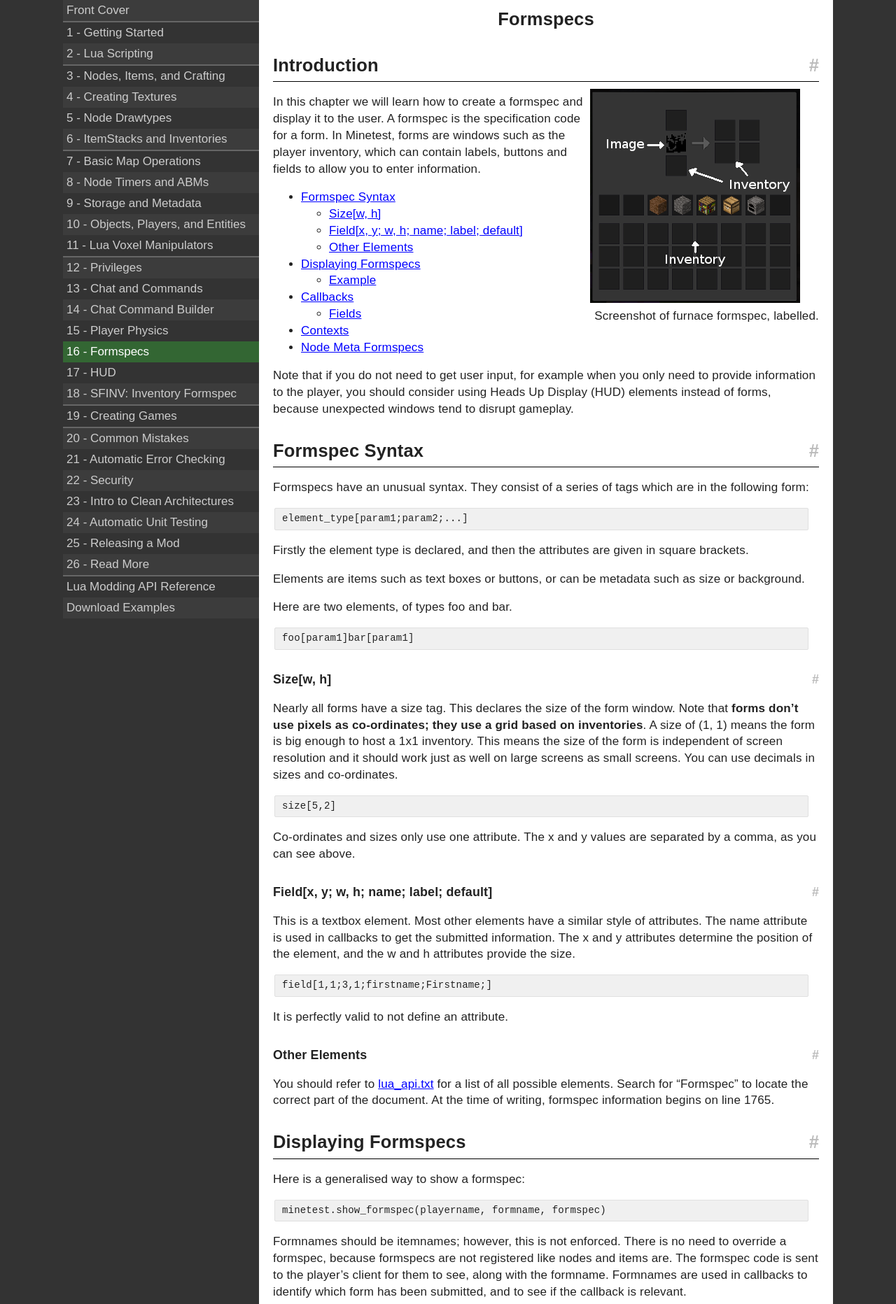
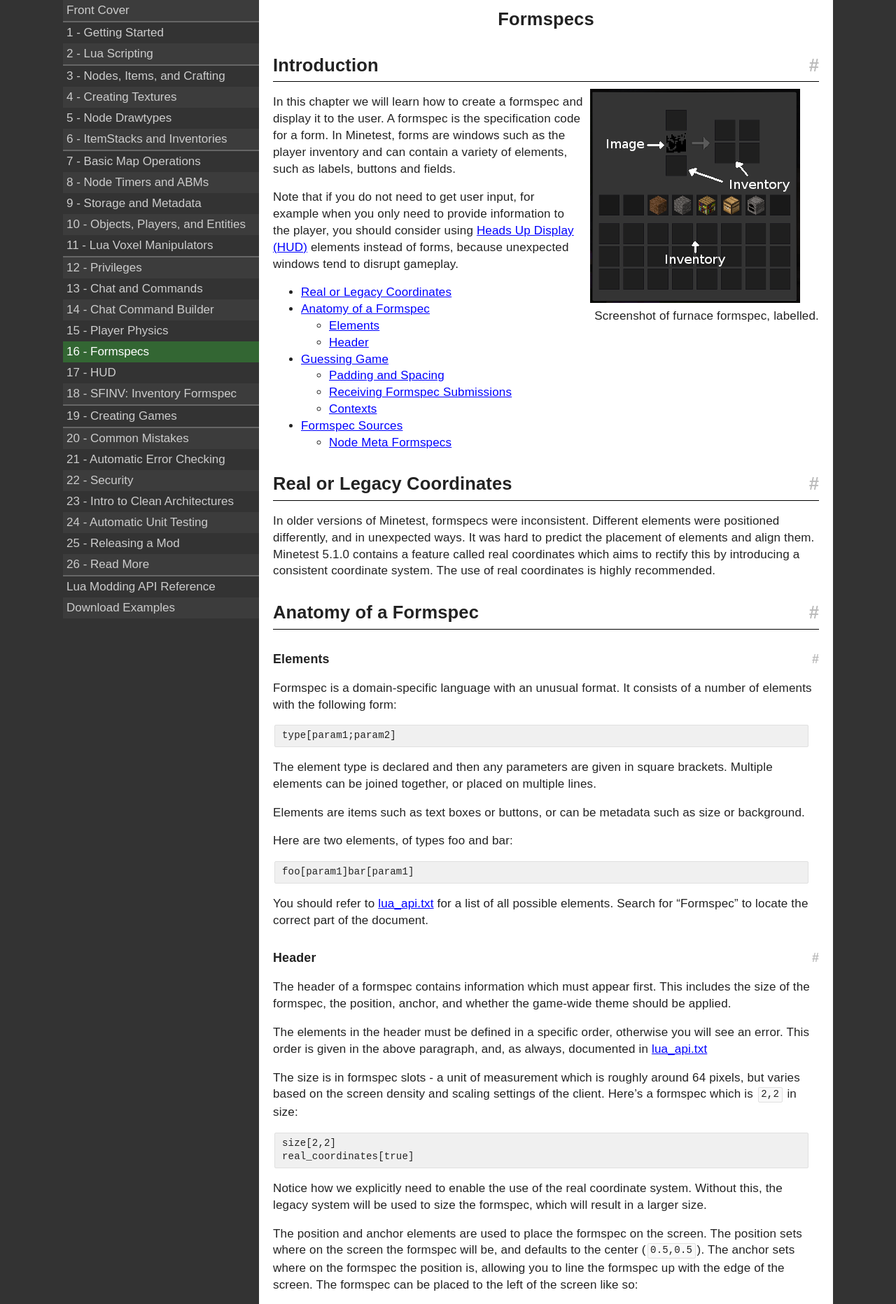
Before and after one commit to rubenwardy/minetest_modding_book, a Jekyll site: the page built from _en/players/formspecs.md, in a window 1280 px wide. Shown: the top 1864 px of the page at 70% size. Built offline with Jekyll 4.4.1, drawn with Linux system fonts in a browser that asks for light colours; nearby versions of some CDN libraries; some of the changed text lies outside the part shown.

Commit message:
Formspecs: Rewrite chapter

````diff
--- a/_en/players/formspecs.md
+++ b/_en/players/formspecs.md
@@ -24,250 +24,290 @@
 
 In this chapter we will learn how to create a formspec and display it to the user.
 A formspec is the specification code for a form.
-In Minetest, forms are windows such as the player inventory, which can contain labels,
-buttons and fields to allow you to enter information.
-
-- [Formspec Syntax](#formspec-syntax)
-  - [Size[w, h]](#sizew-h)
-  - [Field[x, y; w, h; name; label; default]](#fieldx-y-w-h-name-label-default)
-  - [Other Elements](#other-elements)
-- [Displaying Formspecs](#displaying-formspecs)
-  - [Example](#example)
-- [Callbacks](#callbacks)
-  - [Fields](#fields)
-- [Contexts](#contexts)
-- [Node Meta Formspecs](#node-meta-formspecs)
+In Minetest, forms are windows such as the player inventory and can contain a
+variety of elements, such as labels, buttons and fields.
 
 Note that if you do not need to get user input, for example when you only need
-to provide information to the player, you should consider using Heads Up Display
-(HUD) elements instead of forms, because unexpected windows tend to disrupt gameplay.
+to provide information to the player, you should consider using
+[Heads Up Display (HUD)](hud.html) elements instead of forms, because
+unexpected windows tend to disrupt gameplay.
 
-## Formspec Syntax
+- [Real or Legacy Coordinates](#real-or-legacy-coordinates)
+- [Anatomy of a Formspec](#anatomy-of-a-formspec)
+  - [Elements](#elements)
+  - [Header](#header)
+- [Guessing Game](#guessing-game)
+  - [Padding and Spacing](#padding-and-spacing)
+  - [Receiving Formspec Submissions](#receiving-formspec-submissions)
+  - [Contexts](#contexts)
+- [Formspec Sources](#formspec-sources)
+  - [Node Meta Formspecs](#node-meta-formspecs)
 
-Formspecs have an unusual syntax.
-They consist of a series of tags which are in the following form:
 
-    element_type[param1;param2;...]
+## Real or Legacy Coordinates
 
-Firstly the element type is declared, and then the attributes are given
-in square brackets.
+In older versions of Minetest, formspecs were inconsistent. Different elements
+were positioned differently, and in unexpected ways. It was hard to predict the
+placement of elements and align them. Minetest 5.1.0 contains a feature
+called real coordinates which aims to rectify this by introducing a consistent
+coordinate system. The use of real coordinates is highly recommended.
+
+
+## Anatomy of a Formspec
+
+### Elements
+
+Formspec is a domain-specific language with an unusual format.
+It consists of a number of elements with the following form:
+
+    type[param1;param2]
+
+The element type is declared and then any parameters are given
+in square brackets. Multiple elements can be joined together, or placed
+on multiple lines.
 
 Elements are items such as text boxes or buttons, or can be metadata such
 as size or background.
 
-Here are two elements, of types foo and bar.
+Here are two elements, of types foo and bar:
 
     foo[param1]bar[param1]
 
-### Size[w, h]
-
-Nearly all forms have a size tag. This declares the size of the form window. Note that
-**forms don't use pixels as co-ordinates; they use a grid based on inventories**.
-A size of (1, 1) means the form is big enough to host a 1x1 inventory.
-This means the size of the form is independent of screen resolution and it should work
-just as well on large screens as small screens.
-You can use decimals in sizes and co-ordinates.
-
-    size[5,2]
-
-Co-ordinates and sizes only use one attribute.
-The x and y values are separated by a comma, as you can see above.
-
-### Field[x, y; w, h; name; label; default]
-
-This is a textbox element. Most other elements have a similar style of attributes.
-The name attribute is used in callbacks to get the submitted information.
-The x and y attributes determine the position of the element, and
-the w and h attributes provide the size.
-
-    field[1,1;3,1;firstname;Firstname;]
-
-It is perfectly valid to not define an attribute.
-
-### Other Elements
-
 You should refer to [lua_api.txt](https://github.com/minetest/minetest/blob/master/doc/lua_api.txt#L1019)
 for a list of all possible elements. Search for "Formspec" to locate the correct part of the document.
-At the time of writing, formspec information begins on line 1765.
 
-## Displaying Formspecs
 
-Here is a generalised way to show a formspec:
+### Header
 
-    minetest.show_formspec(playername, formname, formspec)
+The header of a formspec contains information which must appear first. This
+includes the size of the formspec, the position, anchor, and whether the
+game-wide theme should be applied.
 
-Formnames should be itemnames; however, this is not enforced.
-There is no need to override a formspec, because formspecs are not registered like
-nodes and items are. The formspec code is sent to the player's client for them
-to see, along with the formname.
-Formnames are used in callbacks to identify which form has been submitted,
-and to see if the callback is relevant.
+The elements in the header must be defined in a specific order, otherwise you
+will see an error. This order is given in the above paragraph, and, as always,
+documented in [lua_api.txt](../../lua_api.html#sizewhfixed_size)
 
-### Example
+The size is in formspec slots - a unit of measurement which is roughly
+around 64 pixels, but varies based on the screen density and scaling
+settings of the client. Here's a formspec which is `2,2` in size:
 
-This example shows a formspec to a player when they use the /formspec command.
+    size[2,2]
+    real_coordinates[true]
+
+Notice how we explicitly need to enable the use of the real coordinate system.
+Without this, the legacy system will be used to size the formspec, which will
+result in a larger size.
+
+The position and anchor elements are used to place the formspec on the screen.
+The position sets where on the screen the formspec will be, and defaults to
+the center (`0.5,0.5`). The anchor sets where on the formspec the position is,
+allowing you to line the formspec up with the edge of the screen. The formspec
+can be placed to the left of the screen like so:
+
+    size[2,2]
+    real_coordinates[true]
+    position[0,0.5]
+    anchor[0,0.5]
+
+
+## Guessing Game
 
 <figure class="right_image">
-    <img src="{{ page.root }}//static/formspec_name.png" alt="Name Formspec">
+    <img src="{{ page.root }}/static/formspec_guessing.png" alt="Guessing Formspec">
     <figcaption>
-        The formspec generated by<br />
-        the example's code
+        The guessing game formspec.
     </figcaption>
 </figure>
 
+The best way to learn is to make something, so let's make a guessing game.
+The principle is simple: the mod decides on a number, then the player makes
+guesses on the number. The mod then says if the guess is higher or lower then
+the actual number.
+
+First, let's make a function to create the formspec code. It's good practice to
+do this, as it makes it easier to reuse elsewhere.
+
+<div style="clear: both;"></div>
+
 ```lua
--- Show form when the /formspec command is used.
-minetest.register_chatcommand("formspec", {
-    func = function(name, param)
-        minetest.show_formspec(name, "mymod:form",
-                "size[4,3]" ..
-                "label[0,0;Hello, " .. name .. "]" ..
-                "field[1,1.5;3,1;name;Name;]" ..
-                "button_exit[1,2;2,1;exit;Save]")
-    end
+guessing = {}
+
+function guessing.get_formspec(name)
+    -- TODO: display whether the last guess was higher or lower
+    local text = "I'm thinking of a number... Make a guess!"
+
+    local formspec = {
+        "size[6,3.476]",
+        "real_coordinates[true]",
+        "label[0.375,0.5;", minetest.formspec_escape(text), "]",
+        "field[0.375,1.25;5.25,0.8;number;Number;]",
+        "button[1.5,2.3;3,0.8;guess;Guess]"
+    }
+
+    -- table.concat is faster than string concatenation - `..`
+    return table.concat(formspec, "")
+end
+```
+
+In the above code, we place a field, a label, and a button. A field allows text
+entry, and a button is used to submit the form. You'll notice that the elements
+are positioned carefully in order to add padding and spacing, this will be explained
+later.
+
+Next, we want to allow the player to show the formspec. The main way to do this
+is using `show_formspec`:
+
+```lua
+function guessing.show_to(name)
+    minetest.show_formspec(name, "guessing:game", guessing.get_formspec(name))
+end
+
+minetest.register_chatcommand("game", {
+    func = function(name)
+        guessing.show_to(name)
+    end,
 })
 ```
 
-Note: the .. is used to join two strings together. The following two lines are equivalent:
+The show_formspec function accepts a player name, the formspec name, and the
+formspec itself. The formspec name should be a valid itemname, ie: in the format
+`modname:itemname`.
+
+
+### Padding and Spacing
+
+<figure class="right_image">
+    <img src="{{ page.root }}/static/formspec_padding_spacing.png" alt="Padding and spacing">
+    <figcaption>
+        The guessing game formspec.
+    </figcaption>
+</figure>
+
+Padding is the gap between the edge of the formspec and its contents, or between unrelated
+elements, shown in red. Spacing is the gap between related elements, shown in blue.
+
+It is fairly standard to have a padding of `0.375` and a spacing of `0.25`.
+
+<div style="clear: both;"></div>
+
+
+### Receiving Formspec Submissions
+
+When `show_formspec` is called, the formspec is sent to the client to be displayed.
+For formspecs to be useful, information needs to be returned from the client to server.
+The method for this is called formspec field submission, and is received using
+the callback.
 
 ```lua
-"foobar"
-"foo" .. "bar"
-```
-
-## Callbacks
-
-It's possible to expand the previous example with a callback:
-
-```lua
--- Show form when the /formspec command is used.
-minetest.register_chatcommand("formspec", {
-    func = function(name, param)
-        minetest.show_formspec(name, "mymod:form",
-                "size[4,3]" ..
-                "label[0,0;Hello, " .. name .. "]" ..
-                "field[1,1.5;3,1;name;Name;]" ..
-                "button_exit[1,2;2,1;exit;Save]")
-    end
-})
-
--- Register callback
-minetest.register_on_player_receive_fields(function(player,
-        formname, fields)
-    if formname ~= "mymod:form" then
-        -- Formname is not mymod:form,
-        -- exit callback.
-        return false
+minetest.register_on_player_receive_fields(function(player, formname, fields)
+    if formname ~= "guessing:game" then
+        return
     end
 
-    -- Send message to player.
-    minetest.chat_send_player(player:get_player_name(),
-            "You said: " .. fields.name .. "!")
-
-    -- Return true to stop other callbacks from
-    -- receiving this submission.
-    return true
+    if fields.guess then
+        local pname = player:get_player_name()
+        minetest.chat_send_all(pname .. " guessed " .. fields.number)
+    end
 end)
 ```
 
 The function given in minetest.register_on_player_receive_fields is called
-every time a user submits a form. Most callbacks will check the formname given
+every time a user submits a form. Most callbacks will need to check the formname given
 to the function, and exit if it is not the right form; however, some callbacks
-may need to work on multiple forms, or all forms - it depends on what you
+may need to work on multiple forms, or on all forms - it depends on what you
 want to do.
+
+The `fields` parameter to the function is a table, indexed by strings, of the values
+submitted by the user. Named elements will appear in the field under their own
+name, but only if they are relevent for the event that caused the submission.
+For example, a button element will only appear in fields if that particular button
+was pressed.
 
 {% include notice.html notice=page.submit_vuln %}
 
-### Fields
+So, now the formspec is sent to the client and the client sends information back.
+The next step is to somehow generate and remember the target value, and to update
+the formspec based on guesses. The way to do this is using a concept called
+"contexts".
 
-The `fields` parameter to the function is a table, index by string, of the values
-submitted by the user. You can access values in the table via fields.name,
-where 'name' is the name of the element.
 
-As well as retrieving the values of each element, you can also get which button
-was clicked. In this case, the button called 'exit' was clicked, so fields.exit
-will be true.
-
-Some elements can submit the form without the user clicking a button,
-such as a checkbox. You can detect these cases by looking
-for a clicked button.
-
-```lua
--- An example of what fields could contain,
---   using the above code
-{
-    name = "Foo Bar",
-    exit = true
-}
-```
-
-## Contexts
+### Contexts
 
 In many cases you want minetest.show_formspec to give information
 to the callback which you don't want to send to the client. This might include
-what a chat command was called with, or what the dialog is about.
+what a chat command was called with, or what the dialog is about. In this case,
+the target value that needs to be remembered.
 
-For example, you might make a form to handle land protection information:
+A context is a per-player table to store information, and the contexts for all
+online players are stored in a file-local variable:
 
 ```lua
---
--- Step 1) set context when player requests the formspec
---
+local _contexts = {}
+local function get_context(name)
+    local context = _contexts[name] or {}
+    _contexts[name] = context
+    return context
+end
 
--- land_formspec_context[playername] gives the player's context.
-local land_formspec_context = {}
-
-minetest.register_chatcommand("land", {
-    func = function(name, param)
-        if param == "" then
-            minetest.chat_send_player(name,
-                    "Incorrect parameters - supply a land ID")
-            return
-        end
-
-        -- Save information
-        land_formspec_context[name] = {id = param}
-
-        minetest.show_formspec(name, "mylandowner:edit",
-                "size[4,4]" ..
-                "field[1,1;3,1;plot;Plot Name;]" ..
-                "field[1,2;3,1;owner;Owner;]" ..
-                "button_exit[1,3;2,1;exit;Save]")
-    end
-})
-
-
-
---
--- Step 2) retrieve context when player submits the form
---
-minetest.register_on_player_receive_fields(function(player,
-        formname, fields)
-    if formname ~= "mylandowner:edit" then
-        return false
-    end
-
-    -- Load information
-    local context = land_formspec_context[player:get_player_name()]
-
-    if context then
-        minetest.chat_send_player(player:get_player_name(), "Id " ..
-                context.id .. " is now called " .. fields.plot ..
-                " and owned by " .. fields.owner)
-
-        -- Delete context if it is no longer going to be used
-        land_formspec_context[player:get_player_name()] = nil
-
-        return true
-    else
-        -- Fail gracefully if the context does not exist.
-        minetest.chat_send_player(player:get_player_name(),
-                "Something went wrong, try again.")
-    end
+minetest.register_on_leaveplayer(function(player)
+    _contexts[player:get_player_name()] = nil
 end)
 ```
 
-## Node Meta Formspecs
+Next, we need to modify the show code to update the context
+before showing the formspec:
+
+```lua
+function guessing.show_to(name)
+    local context = get_context(name)
+    context.target = context.target or math.random(1, 10)
+
+    local fs = guessing.get_formspec(name, context)
+    minetest.show_formspec(name, "guessing:game", fs)
+end
+```
+
+We also need to modify the formspec generation code to use the context:
+
+```lua
+function guessing.get_formspec(name, context)
+    local text
+    if not context.guess then
+        text = "I'm thinking of a number... Make a guess!"
+    elseif context.guess == context.target then
+        text = "Hurray, you got it!"
+    elseif context.guess > context.target then
+        text = "To high!"
+    else
+        text = "To low!"
+    end
+```
+
+And finally, we need to update the handler to update the context with the guess:
+
+```lua
+if fields.guess then
+    local name = player:get_player_name()
+    local context = get_context(name)
+    context.guess = tonumber(fields.number)
+    guessing.show_to(name)
+end
+```
+
+
+## Formspec Sources
+
+There are three different ways that a formspec can be delivered to the client:
+
+* show_formspec: the method used above, fields are received by register_on_player_receive_fields.
+* Node Formspecs: the node contains a formspec in its meta data, and the client
+     shows it *immediately* when the player rightclicks. Fields are received by a
+     method in the node definition called `on_receive_fields`.
+* Inventory formspecs: the formspec is sent to the client at some point, and then
+     shown immediately when the player presses `i`. Fields are received by
+     register_on_player_receive_fields.
+
+### Node Meta Formspecs
 
 minetest.show_formspec is not the only way to show a formspec; you can also
 add formspecs to a [node's metadata](node_metadata.html). For example,
--- a/_sass/_main.scss
+++ b/_sass/_main.scss
@@ -101,16 +101,16 @@
 	text-decoration: underline;
 }
 
-#header {
+header {
 	text-align: center;
 	padding: 100px 0;
 }
 
-#header h1 {
+header h1 {
 	padding-bottom: 20px;
 }
 
-#header span {
+header span {
 	display: block;
 	padding: 6px;
 }
````
Also changed, not shown: _en/index.md (+2 -2 lines), static/formspec_guessing.png (added), static/formspec_padding_spacing.png (added).
